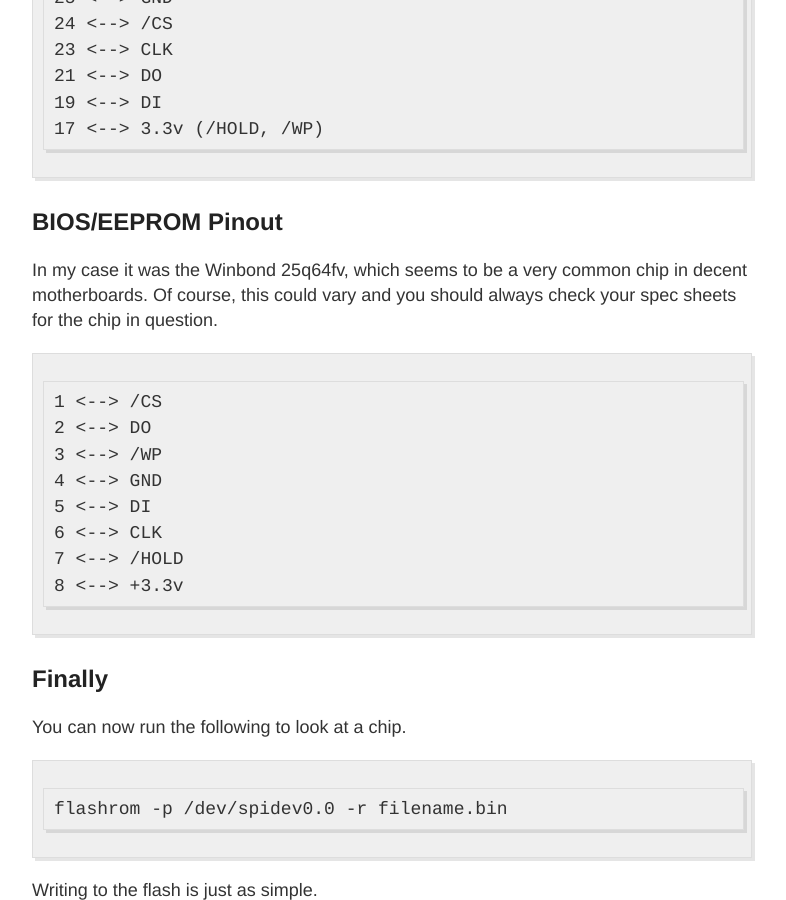
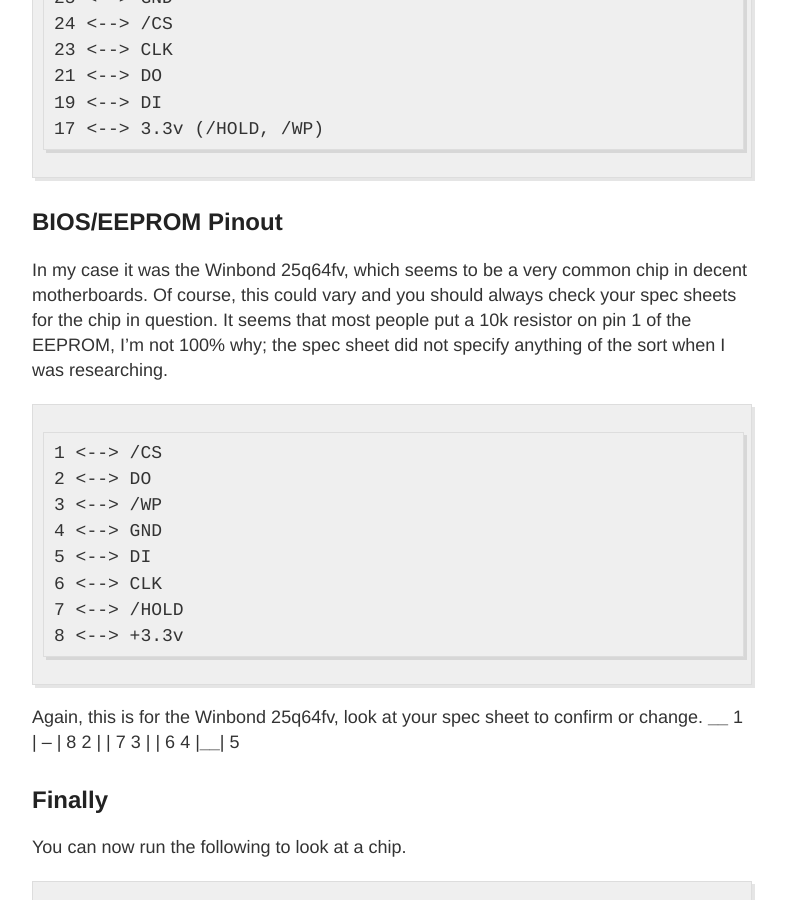
Before and after one commit to thejordanprice/thejordanprice.github.io, a Jekyll site: the page built from _posts/2017-7-16-Pi-Bios-Flasher.md, in a window 1280 px wide and 900 px high, scrolled down 1094 px. Shown: the whole window, without its empty margins (248-1034 px from the left). Built offline with Jekyll 4.4.1, drawn with Linux system fonts in a browser that asks for light colours; comment, search, counter and statistics services are not loaded.

Commit message:
more edits, bios flasher post.

```diff
--- a/_posts/2017-7-16-Pi-Bios-Flasher.md
+++ b/_posts/2017-7-16-Pi-Bios-Flasher.md
@@ -39,6 +39,7 @@
 
 In my case it was the Winbond 25q64fv, which seems to be a very common chip in decent motherboards.
 Of course, this could vary and you should always check your spec sheets for the chip in question.
+It seems that most people put a 10k resistor on pin 1 of the EEPROM, I'm not 100% why; the spec sheet did not specify anything of the sort when I was researching.
 
     1 <--> /CS
     2 <--> DO
@@ -48,6 +49,14 @@
     6 <--> CLK
     7 <--> /HOLD
     8 <--> +3.3v
+
+Again, this is for the Winbond 25q64fv, look at your spec sheet to confirm or change.
+       ______
+    1 |  --  | 8
+    2 |      | 7
+    3 |      | 6
+    4 |______| 5
+
 
 ## Finally
 
```
